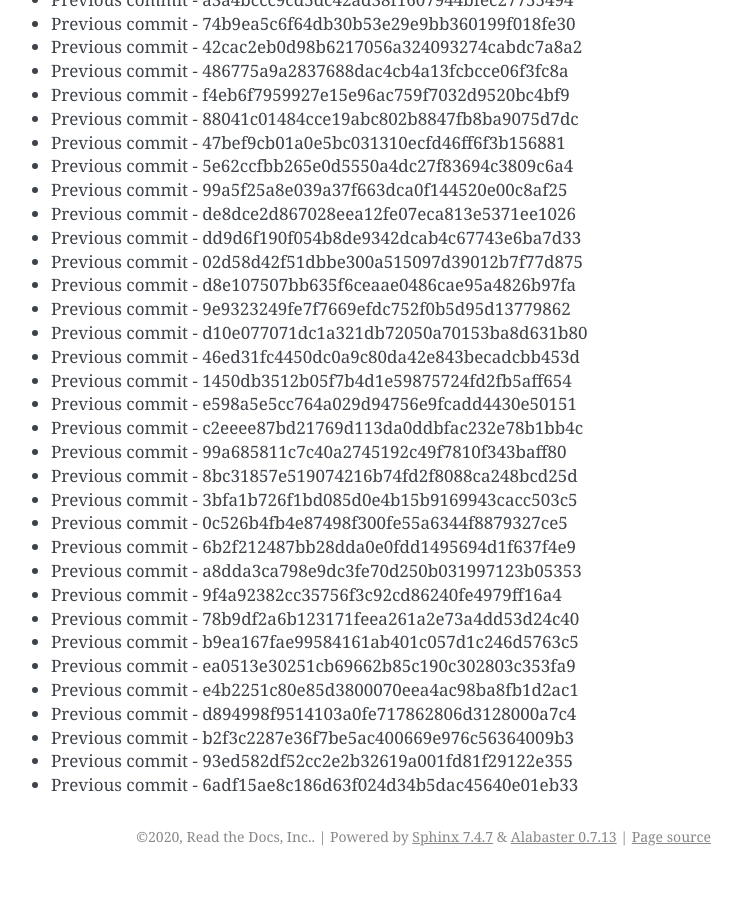
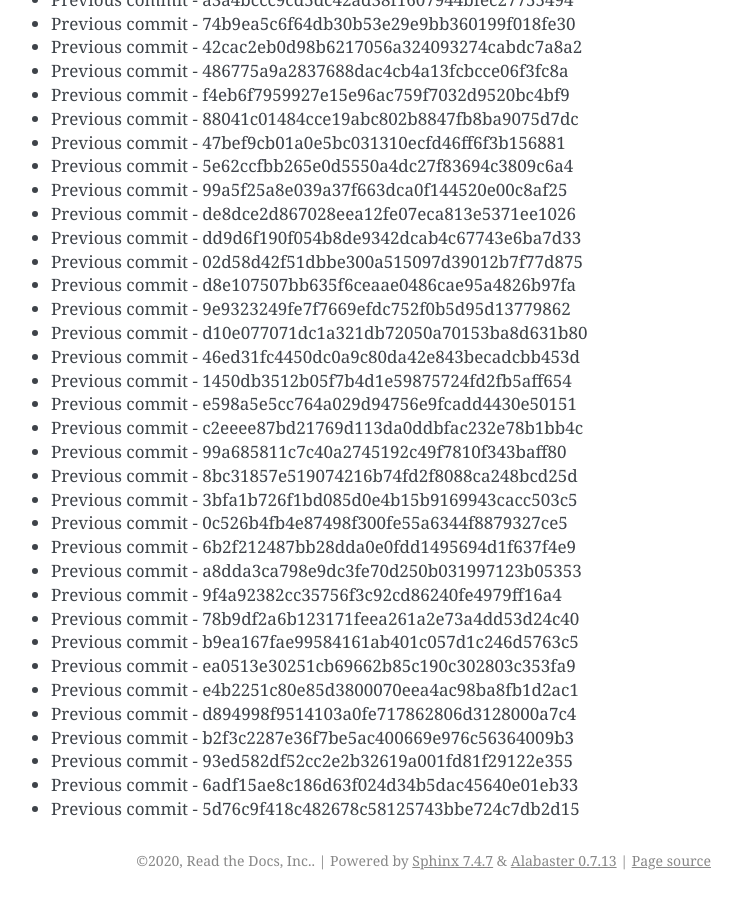
Before and after one commit to readthedocs/rtd-git-stresstest, a Sphinx documentation site: the page built from docs/updates.rst, in a window 1280 px wide and 900 px high, scrolled down 22644 px. Shown: the whole window, without its empty margins (399-1141 px from the left). Built offline with Sphinx 7.4.7, drawn with Linux system fonts in a browser that asks for light colours; before the commit the page ends 23520 px from its top, so only the background shows below that.

Commit message:
Generating commit from previous: 5d76c9f418c482678c58125743bbe724c7db2d15

```diff
--- a/docs/updates.rst
+++ b/docs/updates.rst
@@ -983,3 +983,4 @@ It can be tested for any performance characteristics.
 * Previous commit - b2f3c2287e36f7be5ac400669e976c56364009b3
 * Previous commit - 93ed582df52cc2e2b32619a001fd81f29122e355
 * Previous commit - 6adf15ae8c186d63f024d34b5dac45640e01eb33
+* Previous commit - 5d76c9f418c482678c58125743bbe724c7db2d15
```
